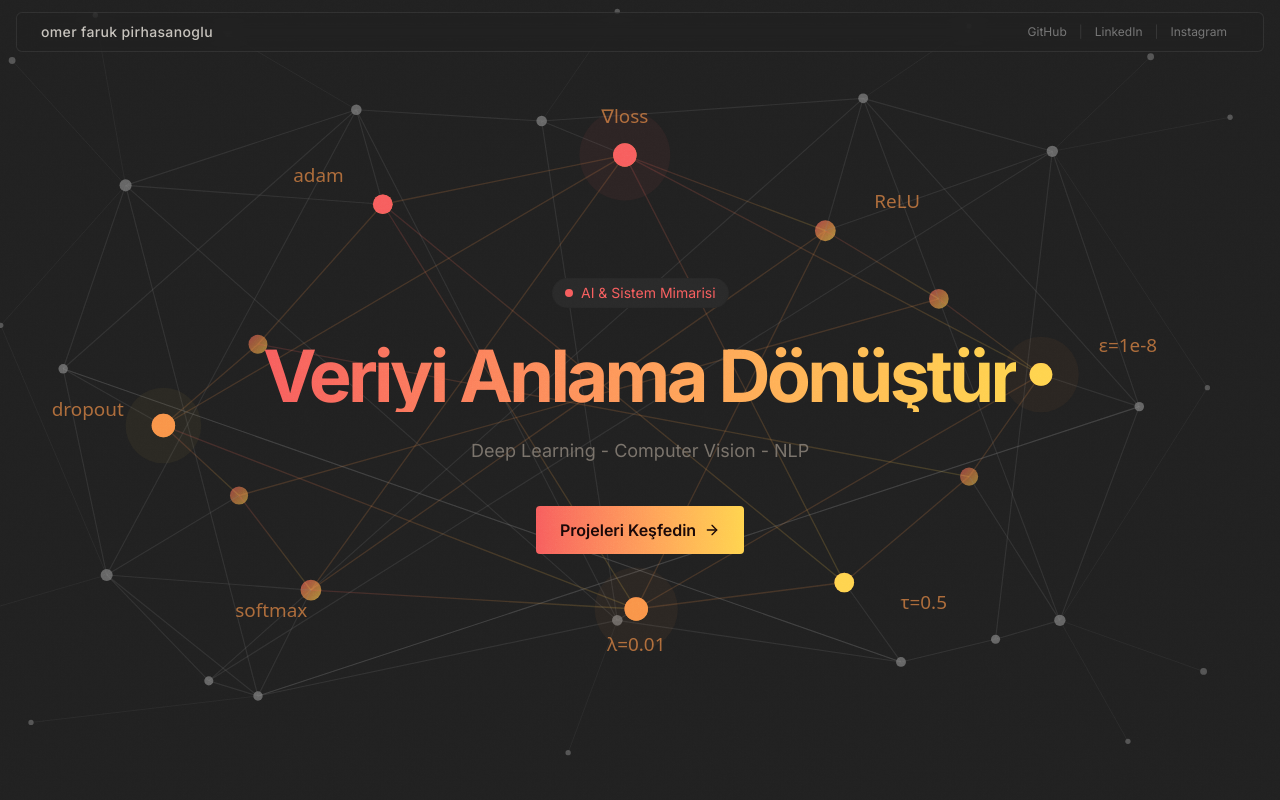
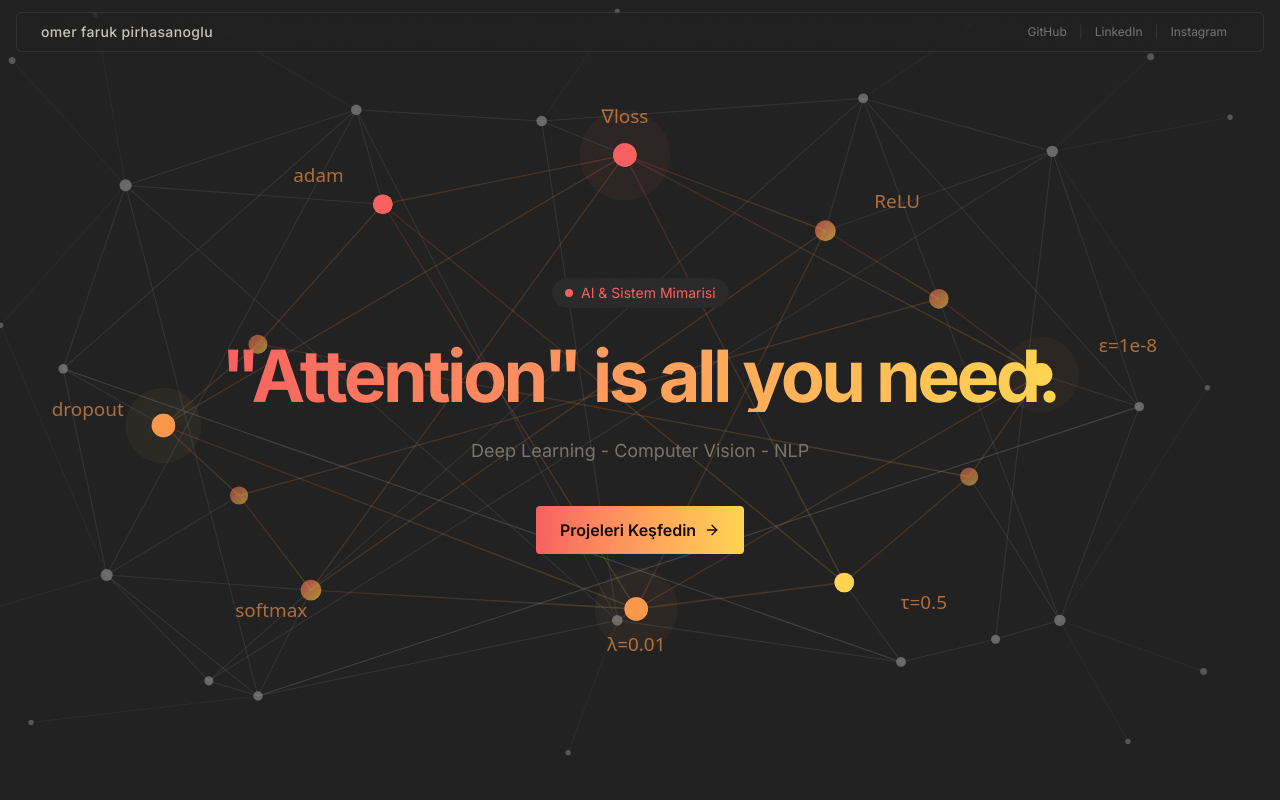
Before and after one commit to omerfarukpirhasanoglu/pirhasanoglu.com, a Next.js app: page / in a window 1280 px wide. Shown: the top 800 px of the page. Built offline with nearby package versions, Linux system fonts and the light colour scheme.

Commit message:
tittle has been changed

```diff
--- a/src/app/page.tsx
+++ b/src/app/page.tsx
@@ -229,7 +229,7 @@ export default function LandingPage() {
         </div>
         <div className="relative z-10">
           <h1 className="text-5xl md:text-7xl font-bold tracking-tighter mb-6 bg-linear-to-r from-accent to-[#ffd44f] bg-clip-text text-transparent animate-reveal delay-400">
-            Veriyi Anlama Dönüştür
+            "Attention" is all you need.
           </h1>
         </div>
         <p className="max-w-2xl text-lg text-textMuted mb-10 leading-relaxed relative z-10 animate-reveal delay-600">
--- a/src/components/features/SmartChunker.tsx
+++ b/src/components/features/SmartChunker.tsx
@@ -69,7 +69,7 @@ const CHANGELOG = [
       "Seam artık doğrudan doküman inputu alabiliyor.",
       "Çıktı olarak eskisi gibi chunkları göstermenin yanında doğruan embedding de üretiyor.Böylece çıktı RAG gibi downstream görevlerde hazır şekilde kullanılabiliyor.",
     ],
-    meta: { f1: "0.494", threshold: "0.70", inference: "texte göre değişir" },
+    meta: { f1: "0.494", threshold: "0.70"},
   },
   {
     version: "v1.0",
@@ -82,7 +82,7 @@ const CHANGELOG = [
       "Sliding window inference ile uzun döküman desteği sağlandı.",
       "api endpointleri hazırlandı ve bu arayüz üzerinden metin chunklama servisi sunulmaya başlandı.",
     ],
-    meta: { f1: "0.494", threshold: "0.70", inference: "texte göre değişir" },
+    meta: { f1: "0.494", threshold: "0.70"},
   },
 ];
 
@@ -781,7 +781,7 @@ export default function SmartChunker({ title, titleBadge, description }: SmartCh
                     </span>
                     <span className="text-[10px] font-mono text-[#333]">·</span>
                     <span className="text-[10px] font-mono text-[#444]">
-                      {entry.meta.inference}
+                      {entry.meta.threshold}
                     </span>
                   </div>
                 </div>
```
